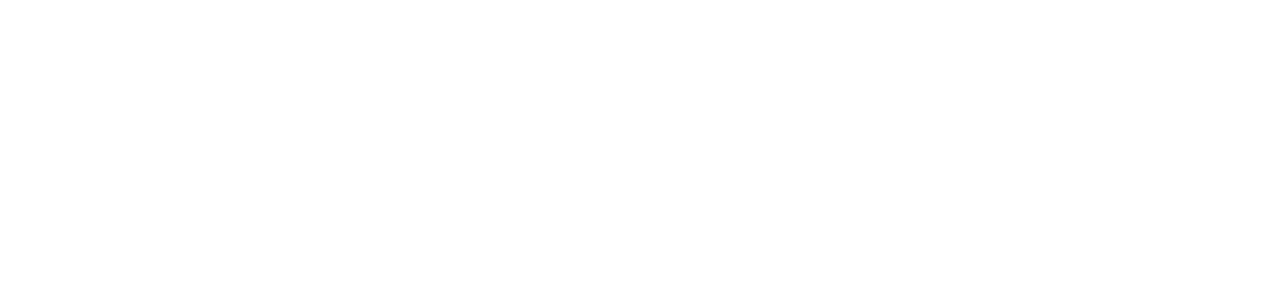
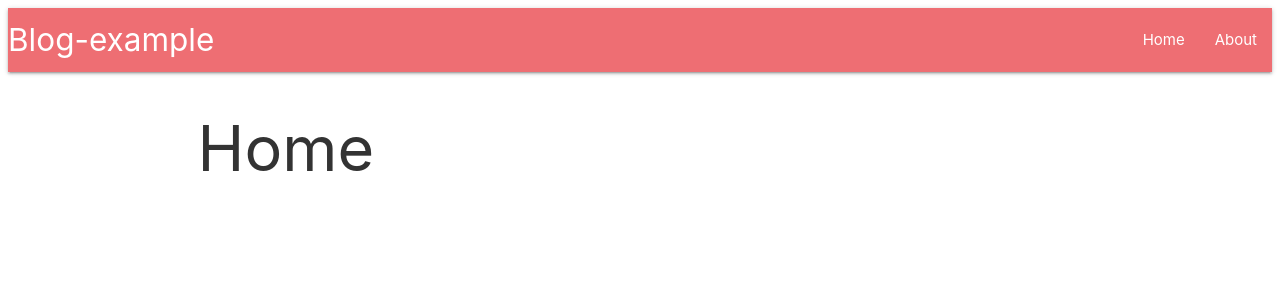
Before and after one commit to Jarkkohei/blog-example, a Svelte app: page / in a window 1280 px wide. Shown: the top 300 px of the page. Built offline with nearby package versions, Linux system fonts and the light colour scheme.

Commit message:
Add Home- and About-pages and add Router including routes to them to the App-component

```diff
--- a/src/App.svelte
+++ b/src/App.svelte
@@ -2,9 +2,22 @@
 	import '../node_modules/materialize-css/dist/css/materialize.min.css';
 	import '../node_modules/materialize-css/dist/js/materialize.min.js';
 
+	import { Router, Route } from 'svelte-routing';
+
 	import NavBar from './layout/NavBar.svelte';
+	import Home from './pages/Home.svelte';
+	import About from './pages/About.svelte';
+
 </script>
 
 <style>
 
 </style>
+
+<Router>
+	<NavBar />
+	<div class="container">
+		<Route path="/" component={Home}></Route>
+		<Route path="/about" component={About}></Route>
+	</div>
+</Router>
--- /dev/null
+++ b/src/pages/About.svelte
@@ -0,0 +1 @@
+<h1>About</h1>
--- /dev/null
+++ b/src/pages/Home.svelte
@@ -0,0 +1 @@
+<h1>Home</h1>
```
